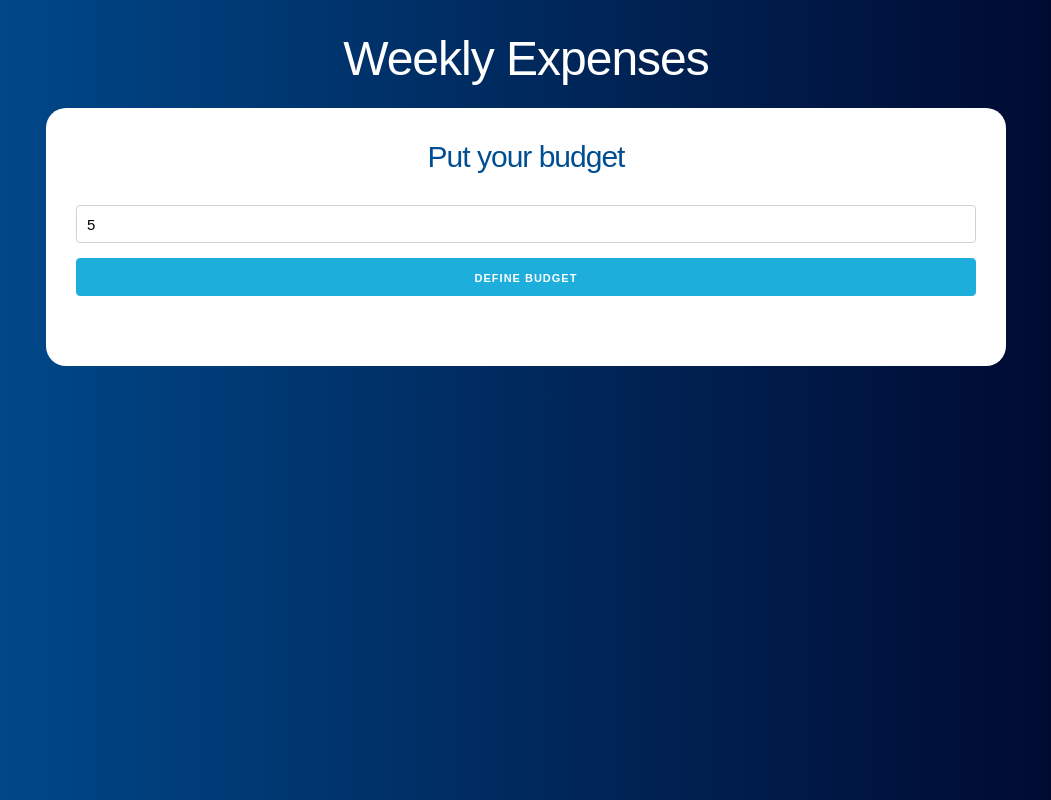
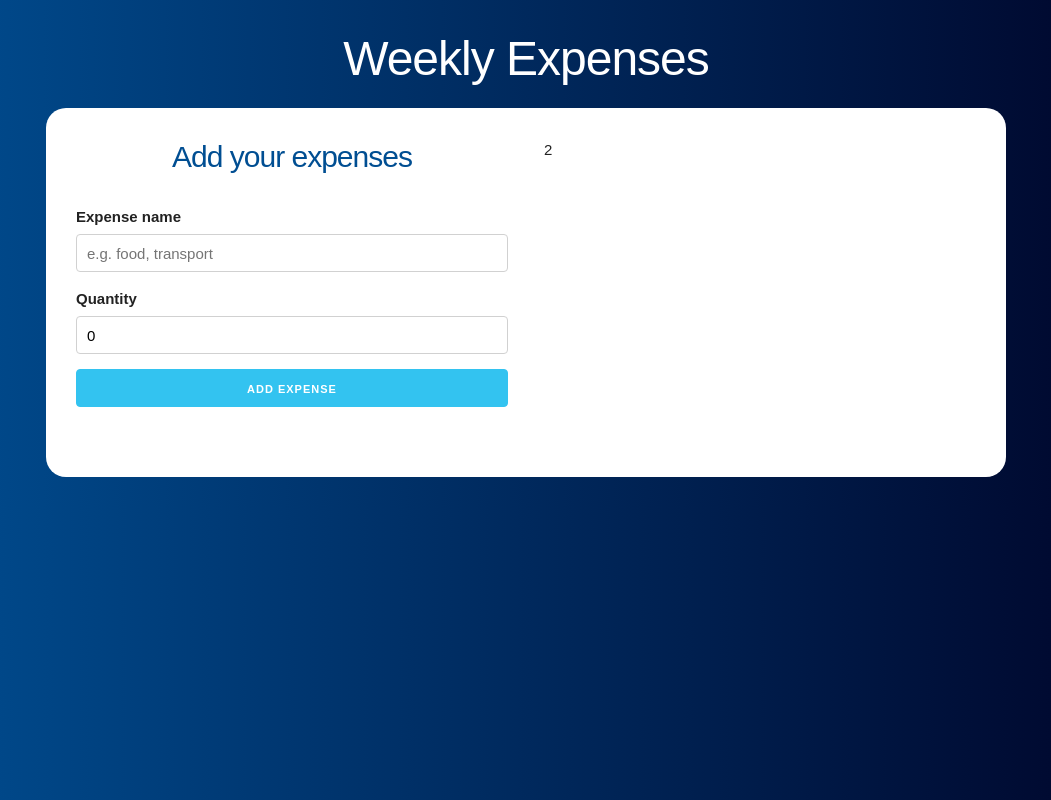
Before and after one commit to jcarlos0511/weekly-expenses, a React (Create React App) app: page / in a window 1280 px wide. Both pictures are taken after typing "5" into the empty fields and a click on the input "Define budget". Shown: the whole page, without its empty margins (114-1165 px from the left). Built offline with nearby package versions, Linux system fonts and the light colour scheme.

Commit message:
validating expenses

```diff
--- a/src/App.js
+++ b/src/App.js
@@ -1,13 +1,32 @@
-import React from "react";
+import React, { useState } from "react";
 import Question from "./components/Question";
+import Form from "./components/Form";
 
 function App() {
+  // Define state
+  const [budget, saveBudget] = useState(0);
+  const [remaining, saveRemaining] = useState(0);
+  const [showquestion, updateQuestion] = useState(true);
+
   return (
     <div className="container">
       <header>
         <h1>Weekly Expenses</h1>
         <div className="main-content content">
-          <Question />
+          {showquestion ? (
+            <Question
+              saveBudget={saveBudget}
+              saveRemaining={saveRemaining}
+              updateQuestion={updateQuestion}
+            />
+          ) : (
+            <div className="row">
+              <div className="one-half column">
+                <Form />
+              </div>
+              <div className="one-half column">2</div>
+            </div>
+          )}
         </div>
       </header>
     </div>
--- /dev/null
+++ b/src/components/Form.js
@@ -0,0 +1,55 @@
+import React, { useState } from "react";
+
+const Form = () => {
+  // Define states
+  const [name, saveName] = useState("");
+  const [quantity, saveQuantity] = useState(0);
+
+  // When the user adds an expense
+  const addExpense = (e) => {
+    e.preventDefault();
+
+    // Validate
+
+    // Build spending
+
+    // Pass the expense to main component
+
+    // Reset form
+  };
+
+  return (
+    <form onSubmit={addExpense}>
+      <h2>Add your expenses</h2>
+
+      <div>
+        <label>Expense name</label>
+        <input
+          type="text"
+          className="u-full-width"
+          placeholder="e.g. food, transport"
+          value={name}
+          onChange={(e) => saveName(e.target.value)}
+        />
+      </div>
+
+      <div>
+        <label>Quantity</label>
+        <input
+          type="number"
+          className="u-full-width"
+          placeholder="e.g. 500, 1000"
+          value={quantity}
+          onChange={(e) => saveQuantity(parseInt(e.target.value, 10))}
+        />
+      </div>
+
+      <input
+        type="submit"
+        className="button-primary u-full-width"
+        value="Add expense"
+      />
+    </form>
+  );
+};
+export default Form;
--- a/src/components/Question.js
+++ b/src/components/Question.js
@@ -1,7 +1,7 @@
 import React, { Fragment, useState } from "react";
 import Error from "./Error";
 
-const Question = () => {
+const Question = ({ saveBudget, saveRemaining, updateQuestion }) => {
   // Define states
   const [quantity, saveQuantity] = useState(0);
   const [error, saveError] = useState(false);
@@ -23,6 +23,9 @@ const Question = () => {
 
     // Validation accepted
     saveError(false);
+    saveBudget(quantity);
+    saveRemaining(quantity);
+    updateQuestion(false);
   };
 
   return (
@@ -30,17 +33,19 @@ const Question = () => {
       <h2>Put your budget</h2>
       {error ? <Error message="Incorrect budget" /> : null}
       <form onSubmit={addBudget}>
+        <div className="row">
           <input
             type="number"
-          className="u-full-width"
+            className="one-half column u-full-width"
             placeholder="Put your budget"
             onChange={defineBudget}
           />
           <input
             type="submit"
-          className="button-primary u-full-width"
+            className="one-half column button-primary u-full-width"
             value="Define budget"
           />
+        </div>
       </form>
     </Fragment>
   );
```
Lines whose indentation alone changed are shown as unchanged.
